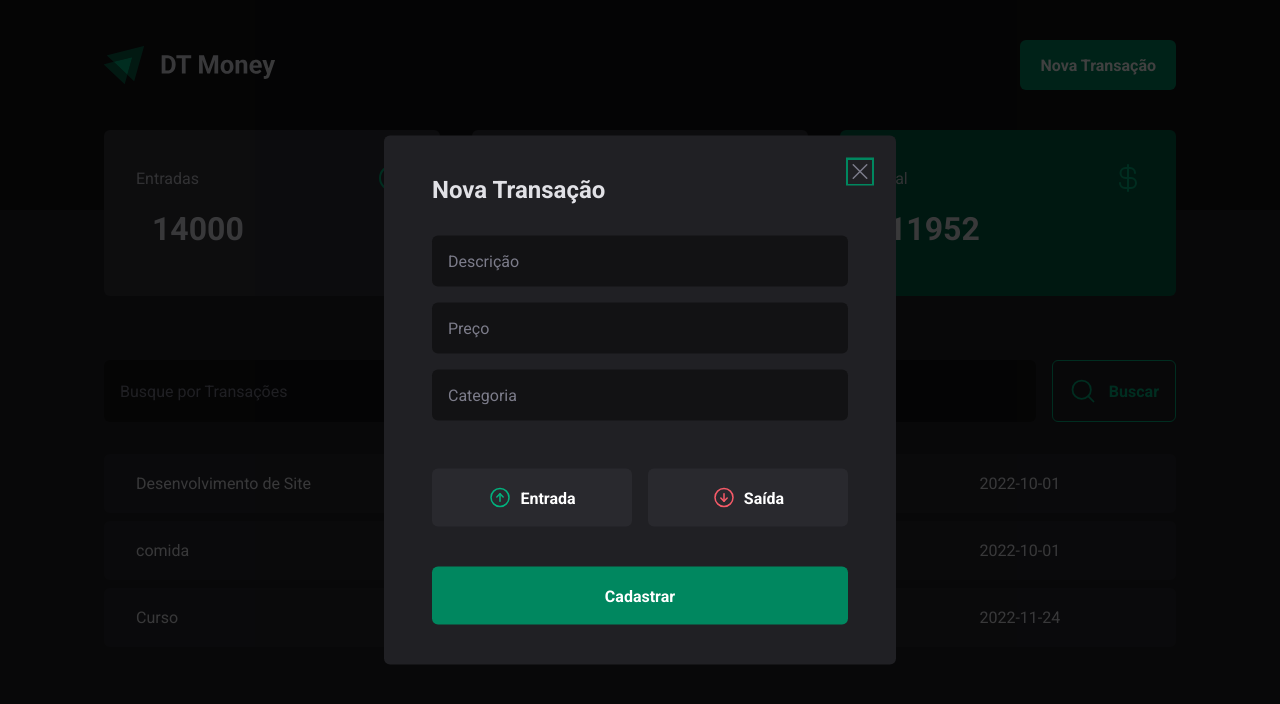
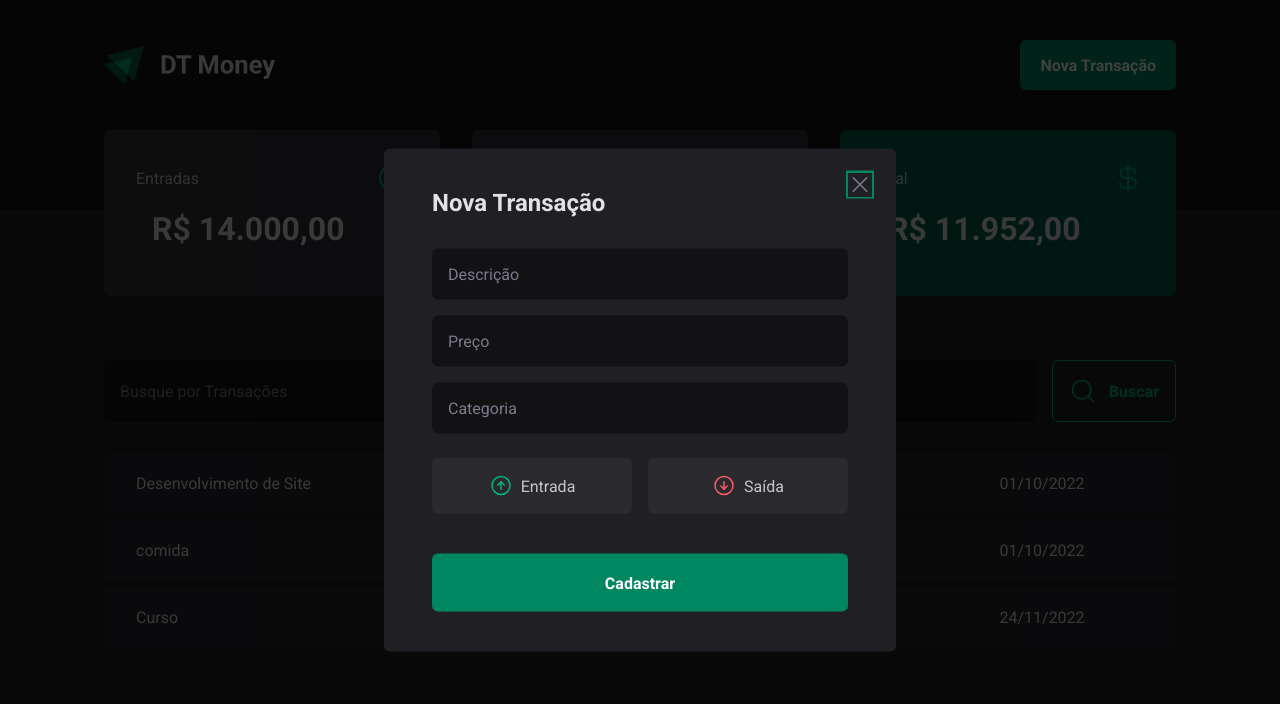
Before and after one commit to gabrielcomputacao/React-API-Performance, a React (Vite) app in the folder project-reactAPI/: page / in a window 1280 px wide. Both pictures are taken after a click on the button "Nova Transação". Shown: the top 704 px of the page. Built offline with nearby package versions, Linux system fonts and the light colour scheme; data requests are answered from the project's data file.

Commit message:
feat: including react-hook-form in project with validating forms

```diff
--- a/project-reactAPI/package.json
+++ b/project-reactAPI/package.json
@@ -11,12 +11,15 @@
     "preview": "vite preview"
   },
   "dependencies": {
+    "@hookform/resolvers": "^3.3.2",
     "@radix-ui/react-dialog": "^1.0.5",
     "@radix-ui/react-radio-group": "^1.1.3",
     "phosphor-react": "^1.4.1",
     "react": "^18.2.0",
     "react-dom": "^18.2.0",
-    "styled-components": "^6.1.0"
+    "react-hook-form": "^7.47.0",
+    "styled-components": "^6.1.0",
+    "zod": "^3.22.4"
   },
   "devDependencies": {
     "@types/react": "^18.2.15",
--- a/project-reactAPI/server.json
+++ b/project-reactAPI/server.json
@@ -18,7 +18,7 @@
             "createdAt": "2022-10-01"
         },
         {
-            "id": 2,
+            "id": 3,
             "description": "Curso",
             "type": "outcome",
             "category": "Educação",
--- a/project-reactAPI/src/components/NewTransactionModal/index.tsx
+++ b/project-reactAPI/src/components/NewTransactionModal/index.tsx
@@ -7,7 +7,32 @@ import {
   TransactionTypeButton,
 } from "./styles";
 import { ArrowCircleDown, ArrowCircleUp, X } from "phosphor-react";
+import { useForm } from "react-hook-form";
+import * as z from "zod";
+import { zodResolver } from "@hookform/resolvers/zod";
+
+const newTransactionFormSchema = z.object({
+  description: z.string(),
+  price: z.number(),
+  category: z.string(),
+  //type: z.enum(["income", "outcome"]),
+});
+
+type NewTransactionFormInputs = z.infer<typeof newTransactionFormSchema>;
+
 export function NewTransactionModal() {
+  const {
+    register,
+    handleSubmit,
+    formState: { isSubmitting },
+  } = useForm<NewTransactionFormInputs>({
+    resolver: zodResolver(newTransactionFormSchema),
+  });
+
+  function handleCreateNewTransaction(dataForm: NewTransactionFormInputs) {
+    console.log(dataForm);
+  }
+
   return (
     <Dialog.Portal>
       <Overlay />
@@ -17,10 +42,25 @@ export function NewTransactionModal() {
           <X size={24} />
         </CloseButton>
 
-        <form action="">
-          <input type="text" placeholder="Descrição" required />
-          <input type="number" placeholder="Preço" required />
-          <input type="text" placeholder="Categoria" required />
+        <form onSubmit={handleSubmit(handleCreateNewTransaction)}>
+          <input
+            {...register("description")}
+            type="text"
+            placeholder="Descrição"
+            required
+          />
+          <input
+            {...register("price", { valueAsNumber: true })}
+            type="number"
+            placeholder="Preço"
+            required
+          />
+          <input
+            {...register("category")}
+            type="text"
+            placeholder="Categoria"
+            required
+          />
 
           <NewTransactionType>
             <TransactionTypeButton value="income" variant="income">
@@ -33,7 +73,9 @@ export function NewTransactionModal() {
             </TransactionTypeButton>
           </NewTransactionType>
 
-          <button type="submit">Cadastrar</button>
+          <button type="submit" disabled={isSubmitting}>
+            Cadastrar
+          </button>
         </form>
       </Content>
     </Dialog.Portal>
--- a/project-reactAPI/src/components/NewTransactionModal/styles.ts
+++ b/project-reactAPI/src/components/NewTransactionModal/styles.ts
@@ -32,7 +32,7 @@ export const Content = styled(Dialog.Content)`
       border-radius: 6px;
       border: 0;
       background: ${(props) => props.theme["gray-900"]};
-      color: ${(props) => props.theme["gray-900"]};
+      color: ${(props) => props.theme.white};
       padding: 1rem;
 
       &::placeholder {
@@ -40,7 +40,7 @@ export const Content = styled(Dialog.Content)`
       }
     }
 
-    button {
+    button[type="submit"] {
       height: 58px;
       border: 0;
       background: ${(props) => props.theme["green-500"]};
@@ -51,9 +51,13 @@ export const Content = styled(Dialog.Content)`
       margin-top: 1.5rem;
       cursor: pointer;
 
-      &:hover {
+      &:not(:disabled):hover {
         background: ${(props) => props.theme["green-700"]};
         transition: background-color 0.2s;
+      }
+
+      &:disabled {
+        opacity: 0.7;
       }
     }
   }
--- a/project-reactAPI/src/components/Summary/index.tsx
+++ b/project-reactAPI/src/components/Summary/index.tsx
@@ -1,29 +1,10 @@
 import { ArrowCircleDown, ArrowCircleUp, CurrencyDollar } from "phosphor-react";
 import { SummaryCard, SummaryContainer } from "./styles";
-import { useContext } from "react";
-import { TransactionContext } from "../../contexts/Transactions";
+import { priceFormaatter } from "../../utils/formatter";
+import { useSummary } from "../../hooks/useSummary";
 
 export function Summary() {
-  const { transactions } = useContext(TransactionContext);
-
-  const summary = transactions.reduce(
-    (accumulator, transaction) => {
-      if (transaction.type === "income") {
-        accumulator.income += transaction.price;
-        accumulator.total += transaction.price;
-      } else {
-        accumulator.outcome += transaction.price;
-        accumulator.total -= transaction.price;
-      }
-
-      return accumulator;
-    },
-    {
-      income: 0,
-      outcome: 0,
-      total: 0,
-    }
-  );
+  const summary = useSummary();
 
   return (
     <SummaryContainer>
@@ -32,21 +13,21 @@ export function Summary() {
           <span>Entradas</span>
           <ArrowCircleUp size={32} color="#00b37e" />
         </header>
-        <strong>{summary.income}</strong>
+        <strong>{priceFormaatter.format(summary.income)}</strong>
       </SummaryCard>
       <SummaryCard>
         <header>
           <span>Saídas</span>
           <ArrowCircleDown size={32} color="#f75a68" />
         </header>
-        <strong>{summary.outcome}</strong>
+        <strong>{priceFormaatter.format(summary.outcome)}</strong>
       </SummaryCard>
       <SummaryCard variant="green">
         <header>
           <span>Total</span>
           <CurrencyDollar size={32} color="#00b37e" />
         </header>
-        <strong>{summary.total}</strong>
+        <strong>{priceFormaatter.format(summary.total)}</strong>
       </SummaryCard>
     </SummaryContainer>
   );
--- /dev/null
+++ b/project-reactAPI/src/hooks/useSummary.ts
@@ -0,0 +1,27 @@
+import { useContext } from "react";
+import { TransactionContext } from "../contexts/Transactions";
+
+export function useSummary() {
+  const { transactions } = useContext(TransactionContext);
+
+  const summary = transactions.reduce(
+    (accumulator, transaction) => {
+      if (transaction.type === "income") {
+        accumulator.income += transaction.price;
+        accumulator.total += transaction.price;
+      } else {
+        accumulator.outcome += transaction.price;
+        accumulator.total -= transaction.price;
+      }
+
+      return accumulator;
+    },
+    {
+      income: 0,
+      outcome: 0,
+      total: 0,
+    }
+  );
+
+  return summary;
+}
--- a/project-reactAPI/src/pages/Transactions/components/SearchForm/index.tsx
+++ b/project-reactAPI/src/pages/Transactions/components/SearchForm/index.tsx
@@ -1,11 +1,36 @@
 import { MagnifyingGlass } from "phosphor-react";
 import { SearchFormContainer } from "./styles";
+import { useForm } from "react-hook-form";
+import * as z from "zod";
+import { zodResolver } from "@hookform/resolvers/zod";
+
+const searchFormSchema = z.object({
+  query: z.string(),
+});
+
+type SearchFormInputs = z.infer<typeof searchFormSchema>;
 
 export function SearchForm() {
+  const {
+    register,
+    handleSubmit,
+    formState: { isSubmitting },
+  } = useForm<SearchFormInputs>({
+    resolver: zodResolver(searchFormSchema),
+  });
+
+  function handleSearchTransactions(dataForm: SearchFormInputs) {
+    console.log(dataForm);
+  }
+
   return (
-    <SearchFormContainer>
-      <input type="text" placeholder="Busque por Transações" />
-      <button type="submit">
+    <SearchFormContainer onSubmit={handleSubmit(handleSearchTransactions)}>
+      <input
+        type="text"
+        {...register("query")}
+        placeholder="Busque por Transações"
+      />
+      <button type="submit" disabled={isSubmitting}>
         <MagnifyingGlass size={28} />
         Buscar
       </button>
--- a/project-reactAPI/src/pages/Transactions/components/SearchForm/styles.ts
+++ b/project-reactAPI/src/pages/Transactions/components/SearchForm/styles.ts
@@ -28,8 +28,9 @@ export const SearchFormContainer = styled.form`
     font-weight: bold;
     border-radius: 6px;
     color: ${(props) => props.theme["green-300"]};
+    cursor: pointer;
 
-    &:hover {
+    &:not(:disabled):hover {
       background: ${(props) => props.theme["green-500"]};
 
       border-color: 1px solid ${(props) => props.theme["green-500"]};
@@ -37,5 +38,10 @@ export const SearchFormContainer = styled.form`
       color: ${(props) => props.theme.white};
       transition: background-color 0.2s, color 0.2s;
     }
+
+    &:disabled {
+      opacity: 0.7;
+      cursor: not-allowed;
+    }
   }
 `;
--- a/project-reactAPI/src/pages/Transactions/index.tsx
+++ b/project-reactAPI/src/pages/Transactions/index.tsx
@@ -9,6 +9,7 @@ import {
   TransactionsTable,
 } from "./styles";
 import { TransactionContext } from "../../contexts/Transactions";
+import { dateFormatter, priceFormaatter } from "../../utils/formatter";
 
 export function Transactions() {
   const { transactions } = useContext(TransactionContext);
@@ -26,11 +27,15 @@ export function Transactions() {
                 <td width="40%"> {transactionItem.description}</td>
                 <td>
                   <PriceHighLight variant={transactionItem.type}>
-                    {transactionItem.price}
+                    {transactionItem.type === "outcome" && "- "}
+
+                    {priceFormaatter.format(transactionItem.price)}
                   </PriceHighLight>
                 </td>
                 <td>{transactionItem.category}</td>
-                <td>{transactionItem.createdAt}</td>
+                <td>
+                  {dateFormatter.format(new Date(transactionItem.createdAt))}
+                </td>
               </tr>
             ))}
           </tbody>
--- /dev/null
+++ b/project-reactAPI/src/utils/formatter.ts
@@ -0,0 +1,6 @@
+export const dateFormatter = new Intl.DateTimeFormat("pt-BR");
+
+export const priceFormaatter = new Intl.NumberFormat("pt-BR", {
+  style: "currency",
+  currency: "BRL",
+});
```
Also changed, not shown: 1 other file (tests, documents, lock files or other folders).
